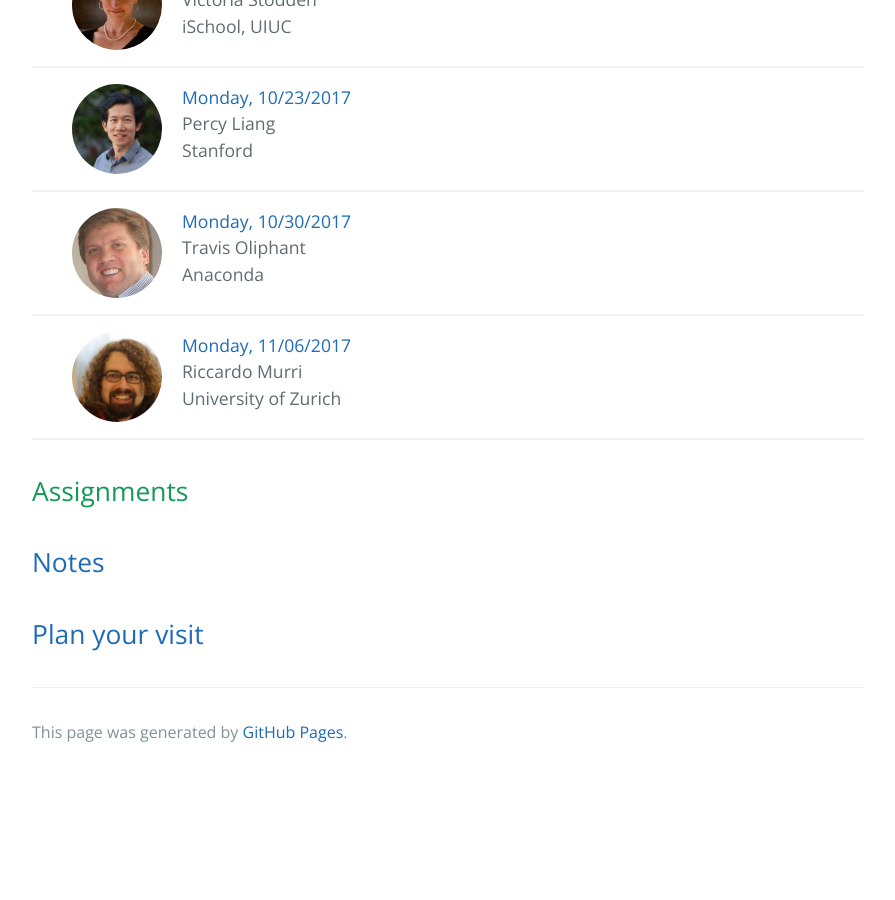
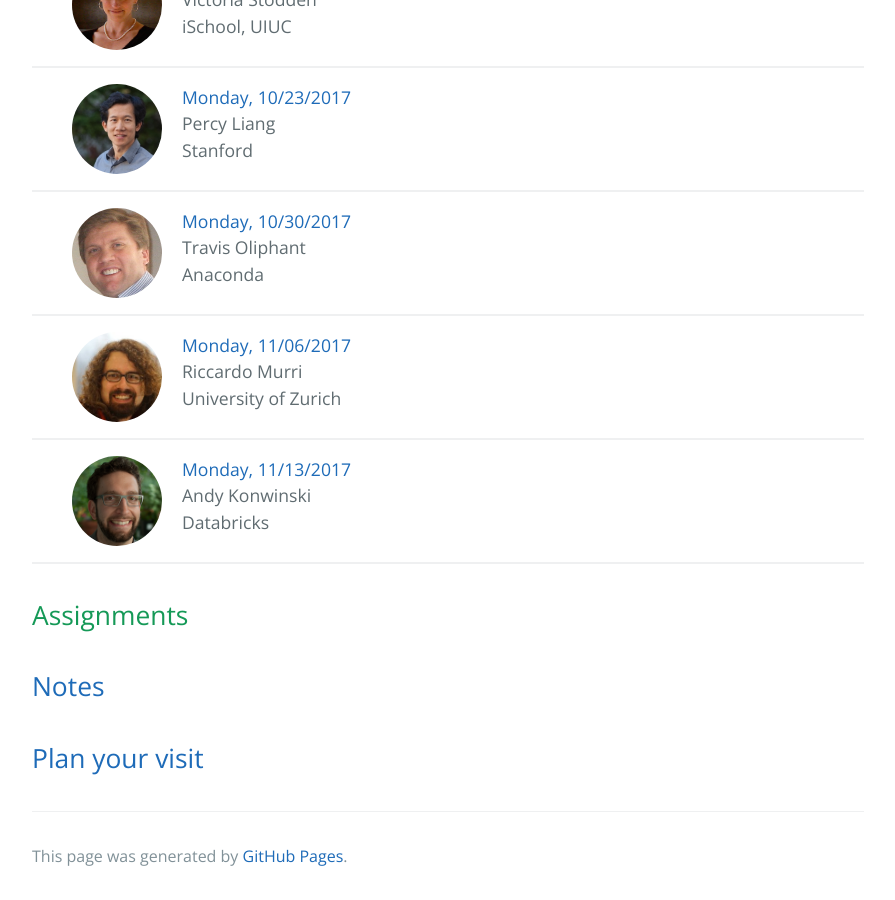
Before and after one commit to stats285/stats285.github.io, a Jekyll site: the page built from index.md, in a window 1280 px wide and 900 px high, scrolled down 978 px. Shown: the whole window, without its empty margins (192-1087 px from the left). Built offline with Jekyll 4.4.1, drawn with Linux system fonts in a browser that asks for light colours; the repository's description, which GitHub fills in, is left out; before the commit the page ends 1754 px from its top, so only the background shows below that.

Commit message:
Andy added

```diff
--- a/index.md
+++ b/index.md
@@ -58,6 +58,17 @@
 </div>
 </div>
 ---
+<div class="speaker-wrap">
+<div class="speakerphoto">
+<img src="assets/img/Andy_konwinski.png">
+</div>
+<div class="card">
+<a class="talkdate" href="./murri_lecture"> Monday, 11/13/2017</a> <br>
+<span class="speaker">Andy Konwinski</span> <br>
+<span class="speakerposition">Databricks</span>
+</div>
+</div>
+---
 
 
 
```
Also changed, not shown: Konwinski.md (added, +15 -0 lines), vcs_lecture.md (+1 -1 lines), assets/img/Andy_konwinski.png (added).
